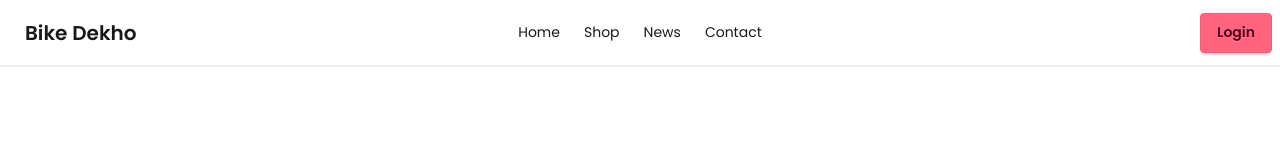
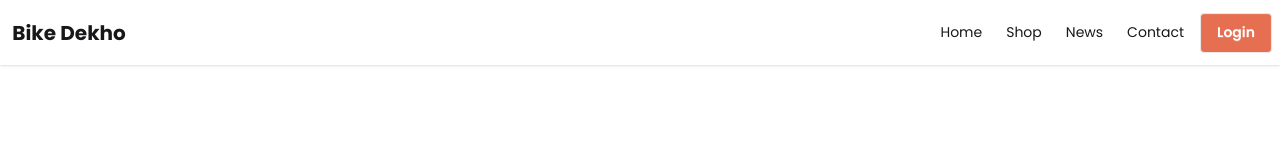
Before and after one commit to ashikmridha793/biker-zone, a plain HTML site: page index.html in a window 1280 px wide. Drawn offline with nearby package versions, Linux system fonts and the light colour scheme.

Commit message:
nav bar setting

```diff
--- a/index.html
+++ b/index.html
@@ -1,42 +1,64 @@
 <!DOCTYPE html>
-<html lang="en">
+<html lang="en" data-theme="light">
   <head>
-      <meta charset="UTF-8">
-      <meta name="viewport" content="width=device-width, initial-scale=1.0">
+    <meta charset="UTF-8" />
+    <meta name="viewport" content="width=device-width, initial-scale=1.0" />
     <title>Bike Zone</title>
     <!-- google font CDN -->
-       <link rel="preconnect" href="https://fonts.googleapis.com">
-<link rel="preconnect" href="https://fonts.gstatic.com" crossorigin>
-<link href="https://fonts.googleapis.com/css2?family=Bebas+Neue&family=Manrope:wght@200..800&family=Poppins:ital,wght@0,100;0,200;0,300;0,400;0,500;0,600;0,700;0,800;0,900;1,100;1,200;1,300;1,400;1,500;1,600;1,700;1,800;1,900&family=Roboto:ital,wght@0,100..900;1,100..900&display=swap" rel="stylesheet">
+    <link rel="preconnect" href="https://fonts.googleapis.com" />
+    <link rel="preconnect" href="https://fonts.gstatic.com" crossorigin />
+    <link
+      href="https://fonts.googleapis.com/css2?family=Bebas+Neue&family=Manrope:wght@200..800&family=Poppins:ital,wght@0,100;0,200;0,300;0,400;0,500;0,600;0,700;0,800;0,900;1,100;1,200;1,300;1,400;1,500;1,600;1,700;1,800;1,900&family=Roboto:ital,wght@0,100..900;1,100..900&display=swap"
+      rel="stylesheet"
+    />
     <!-- daisy UI CDN -->
-      <link href="https://cdn.jsdelivr.net/npm/daisyui@5" rel="stylesheet" type="text/css" />
+    <link
+      href="https://cdn.jsdelivr.net/npm/daisyui@5"
+      rel="stylesheet"
+      type="text/css"
+    />
     <script src="https://cdn.jsdelivr.net/npm/@tailwindcss/browser@4"></script>
     <style>
       .font-poppins {
-                  font-family: 'Poppins', sans-serif;
+        font-family: "Poppins", sans-serif;
       }
     </style>
+      <script src="https://cdn.jsdelivr.net/npm/@tailwindcss/browser@4"></script>
   </head>
   <body class="font-poppins">
     <!-- Header section -->
-       <header>
+    <header class="md:container mx-auto">
       <nav>
         <div class="navbar bg-base-100 shadow-sm">
-  <div class="navbar-start">
+          <div class="flex-1">
             <div class="dropdown">
               <div tabindex="0" role="button" class="btn btn-ghost lg:hidden">
-        <svg xmlns="http://www.w3.org/2000/svg" class="h-5 w-5" fill="none" viewBox="0 0 24 24" stroke="currentColor"> <path stroke-linecap="round" stroke-linejoin="round" stroke-width="2" d="M4 6h16M4 12h8m-8 6h16" /> </svg>
+                <svg
+                  xmlns="http://www.w3.org/2000/svg"
+                  class="h-5 w-5"
+                  fill="none"
+                  viewBox="0 0 24 24"
+                  stroke="currentColor"
+                >
+                  <path
+                    stroke-linecap="round"
+                    stroke-linejoin="round"
+                    stroke-width="2"
+                    d="M4 6h16M4 12h8m-8 6h16"
+                  />
+                </svg>
               </div>
               <ul
                 tabindex="0"
-        class="menu menu-sm dropdown-content bg-base-100 rounded-box z-1 mt-3 w-52 p-2 shadow">
+                class="menu menu-sm dropdown-content bg-base-100 rounded-box z-1 mt-3 w-52 p-2 shadow"
+              >
                 <li><a>Home</a></li>
                 <li><a>Shop</a></li>
                 <li><a>News</a></li>
                 <li><a>Contact</a></li>
               </ul>
             </div>
-    <a class="btn btn-ghost text-xl">Bike Dekho</a>
+            <a class="font-bold text-xl">Bike Dekho</a>
           </div>
           <div class="navbar-center hidden lg:flex">
             <ul class="menu menu-horizontal px-1">
@@ -46,8 +68,8 @@
               <li><a>Contact</a></li>
             </ul>
           </div>
-  <div class="navbar-end">
-    <a class="btn btn-error">Login</a>
+          <div class="">
+            <a class="btn bg-[#E76F51] text-white">Login</a>
           </div>
         </div>
       </nav>
```
Lines whose indentation alone changed are shown as unchanged.
